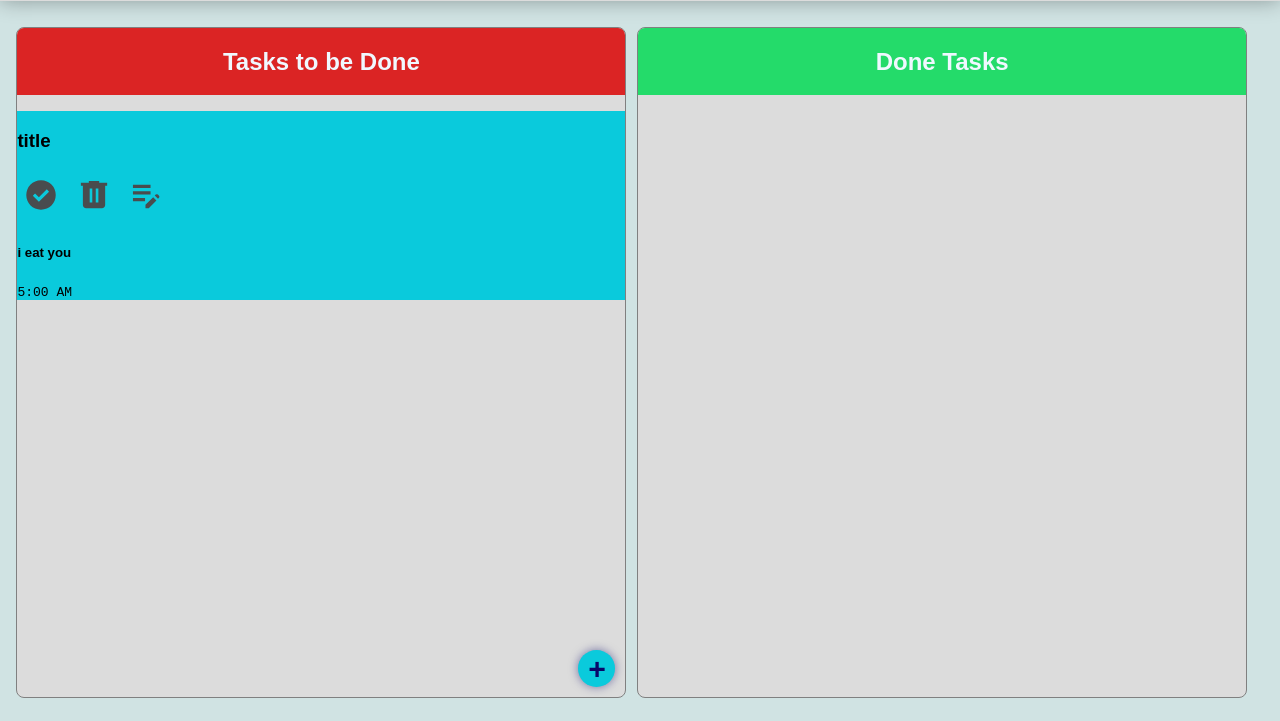
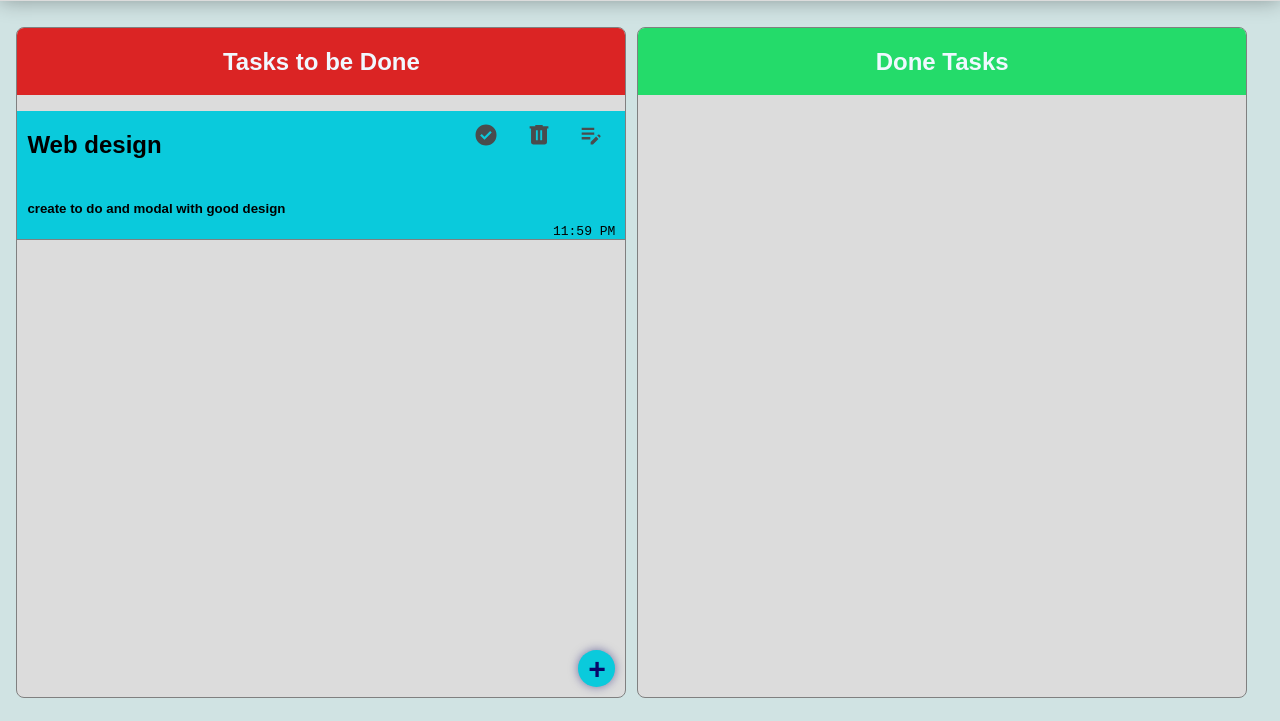
Before and after one commit to NoureddineAbouZahr/Todo, a plain HTML site: page index.html in a window 1280 px wide. Shown: the part 79-800 px from the top of the page. Drawn offline with nearby package versions, Linux system fonts and the light colour scheme.

Commit message:
object oriented Todo items

```diff
--- a/index.html
+++ b/index.html
@@ -7,6 +7,7 @@
     <meta name="viewport" content="width=device-width, initial-scale=1.0">
     <title>Noureddine</title>
     <link rel="stylesheet" href="styles.css">
+    <script src="https://ajax.googleapis.com/ajax/libs/jquery/3.6.0/jquery.min.js"></script>
 </head>
 
 <body>
@@ -19,26 +20,15 @@
 
         <div class="list">
 
-            <div class="color l">
+            <div class="color l" id="taskList">
                 <div style="text-align:center;; background-color: hsl(0, 72%, 50%); height: 10%; color: aliceblue;">
                     <h2>Tasks to be Done</h2>
                 </div>
-                <ul class="todos">
-                    <li>
-                        <h3>title</h3>
-                        <div class="btns">
-                            <svg xmlns="http://www.w3.org/2000/svg" height="48" width="48"><path d="M24 45Q19.55 45 15.7 43.375Q11.85 41.75 9.05 38.95Q6.25 36.15 4.625 32.3Q3 28.45 3 24Q3 19.5 4.625 15.7Q6.25 11.9 9.05 9.05Q11.85 6.2 15.7 4.575Q19.55 2.95 24 2.95Q28.5 2.95 32.3 4.575Q36.1 6.2 38.95 9.05Q41.8 11.9 43.425 15.7Q45.05 19.5 45.05 24Q45.05 28.45 43.425 32.3Q41.8 36.15 38.95 38.95Q36.1 41.75 32.3 43.375Q28.5 45 24 45ZM21 33.7 35.5 19.2 32.3 15.95 21 27.25 15.5 21.75 12.3 25Z"/></svg>
-                            <svg xmlns="http://www.w3.org/2000/svg" height="48" width="48"><path d="M12.75 43Q10.8 43 9.45 41.675Q8.1 40.35 8.1 38.4V10.95H5.25V6.4H16.6V4.05H31.4V6.4H42.8V10.95H39.95V38.4Q39.95 40.35 38.575 41.675Q37.2 43 35.3 43ZM17.85 34.55H21.55V14.7H17.85ZM26.5 34.55H30.25V14.7H26.5Z"/></svg>
-                            <svg xmlns="http://www.w3.org/2000/svg" height="48" width="48"><path d="M41.15 29.5 36.5 24.85 37.9 23.45Q38.5 22.85 39.475 22.85Q40.45 22.85 41.1 23.45L42.55 24.9Q43.15 25.6 43.15 26.55Q43.15 27.5 42.55 28.1ZM23.25 42.75V38.1L34.25 27.1L38.9 31.75L27.9 42.75ZM5.35 32.8V28.15H22.65V32.8ZM5.35 23.4V18.8H30.5V23.4ZM5.35 14.05V9.5H30.5V14.05Z"/></svg>
-                        </div>
-                        <h5>i eat you</h5>
-                        <code>5:00 AM</code>
-                    </li>
-                </ul>
+                <ul class="todos"></ul>
                 <i>+</i>
             </div>
 
-            <div class="color l">
+            <div class="color l" id="doneList">
                 <div style="text-align:center;; background-color: hsl(143, 72%, 50%); height: 10%;color: aliceblue;">
                     <h2>Done Tasks</h2>
                 </div>
@@ -47,6 +37,8 @@
 
         </div>
     </div>
+
+    <script src="./main.js"></script>
 </body>
 
 </html>
--- /dev/null
+++ b/main.js
@@ -0,0 +1,59 @@
+function genertateId(m) {
+    return Math.round(Math.random()*m)
+}
+class TodoItem {
+    static all = [];
+    constructor(data){
+        this.title = data.title;
+        this.description = data.description;
+        this.timestamp = data.timestamp;
+
+        this.id = genertateId(500);
+
+        while (true) {
+            if (TodoItem.all.find(e => e.id == this.id)) {
+                this.id = genertateId(500);
+            } else {
+                break;
+            }
+        }
+
+        this.node = null;
+        this.isDone = false;
+
+        TodoItem.all.push(this);
+    }
+
+    show() {
+        let html = `
+        <li>
+        <!-- Top -->
+        <div>
+            <h2>${this.title}</h2>
+            <div class="btns">
+                <svg xmlns="http://www.w3.org/2000/svg" height="48" width="48"><path d="M24 45Q19.55 45 15.7 43.375Q11.85 41.75 9.05 38.95Q6.25 36.15 4.625 32.3Q3 28.45 3 24Q3 19.5 4.625 15.7Q6.25 11.9 9.05 9.05Q11.85 6.2 15.7 4.575Q19.55 2.95 24 2.95Q28.5 2.95 32.3 4.575Q36.1 6.2 38.95 9.05Q41.8 11.9 43.425 15.7Q45.05 19.5 45.05 24Q45.05 28.45 43.425 32.3Q41.8 36.15 38.95 38.95Q36.1 41.75 32.3 43.375Q28.5 45 24 45ZM21 33.7 35.5 19.2 32.3 15.95 21 27.25 15.5 21.75 12.3 25Z"/></svg>
+                <svg xmlns="http://www.w3.org/2000/svg" height="48" width="48"><path d="M12.75 43Q10.8 43 9.45 41.675Q8.1 40.35 8.1 38.4V10.95H5.25V6.4H16.6V4.05H31.4V6.4H42.8V10.95H39.95V38.4Q39.95 40.35 38.575 41.675Q37.2 43 35.3 43ZM17.85 34.55H21.55V14.7H17.85ZM26.5 34.55H30.25V14.7H26.5Z"/></svg>
+                <svg xmlns="http://www.w3.org/2000/svg" height="48" width="48"><path d="M41.15 29.5 36.5 24.85 37.9 23.45Q38.5 22.85 39.475 22.85Q40.45 22.85 41.1 23.45L42.55 24.9Q43.15 25.6 43.15 26.55Q43.15 27.5 42.55 28.1ZM23.25 42.75V38.1L34.25 27.1L38.9 31.75L27.9 42.75ZM5.35 32.8V28.15H22.65V32.8ZM5.35 23.4V18.8H30.5V23.4ZM5.35 14.05V9.5H30.5V14.05Z"/></svg>
+            </div>
+        </div>
+        <!-- Bottom -->
+        <div>
+            <h5>${this.description}</h5>
+            <code>${this.timestamp}</code>
+        </div>
+        </li>`
+        this.node = $(html);
+
+        if (this.isDone) {
+            $(`#doneList .todos`).append(this.node);
+        } else {
+            $(`#taskList .todos`).append(this.node);
+        }
+    }
+}
+
+new TodoItem({
+    title: "Web design",
+    description:"create to do and modal with good design",
+    timestamp:'11:59 PM'
+}).show();
--- a/styles.css
+++ b/styles.css
@@ -106,14 +106,29 @@ i:hover{
 }
 svg{
     fill: rgb(73, 76, 78);
-    transform: scale(70%);
+    transform: scale(50%);
 }
+
 .todos {
-    padding-inline-start: 0px;
+    padding-inline-start: 0px; /* Remove default margin */
+}
+.todos li > div {
+    width: calc(100% - 20px);
+    display: flex;
+    flex-direction: row;
+}
+.btns {
+    width: fit-content;
+    margin-left: auto;
+}
+code {
+    margin-top: auto;
+    margin-left: auto;
+}
 
+.todos li{
+    width: 100%;
+    padding-left: 10px;
+    background: rgb(10, 202, 220);
+    border-bottom: 1px solid gray;
 }
-.todos li{
-
-    width: 100%;
-    background: rgb(10, 202, 220);
-}
```
